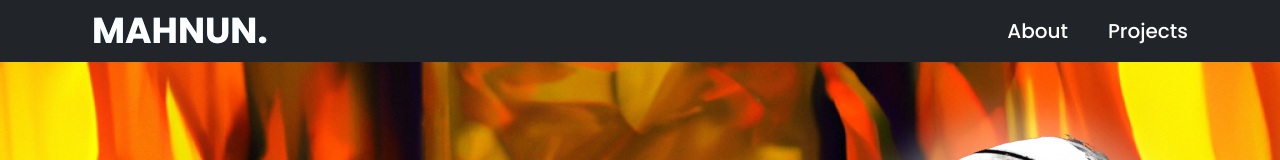
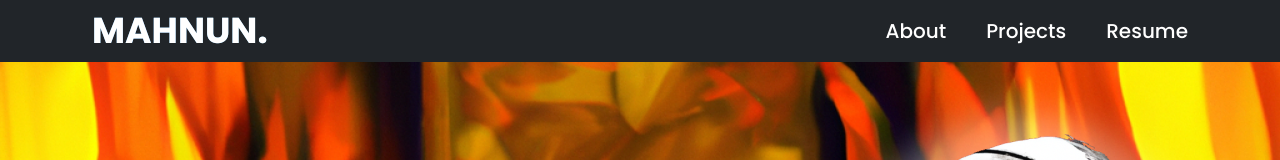
Before and after one commit to kaikaew13/portfolio, a React (Vite) app: page / in a window 1280 px wide. Shown: the top 160 px of the page. Built offline with nearby package versions, Linux system fonts and the light colour scheme; what tailwindcss-animation-delay would draw is missing.

Commit message:
add Resume link to navbar

```diff
--- a/src/components/Navbar.jsx
+++ b/src/components/Navbar.jsx
@@ -24,9 +24,10 @@ const Navbar = () => {
           </h3>
         </a>
         <ul className=' md:flex hidden'>
-          {navLinks.map((link, index) => (
+          {navLinks.map((link, index) =>
+            link.id !== 'resume' ? (
               <li key={link.id}>
-              <a href={`#${link.id}`}>
+                <a href={link.link}>
                   <h6
                     className={`nav-text text-secondary ${
                       index === navLinks.length - 1 ? '' : 'mr-10'
@@ -35,7 +36,19 @@ const Navbar = () => {
                   </h6>
                 </a>
               </li>
-          ))}
+            ) : (
+              <li key={link.id}>
+                <a href={link.link} target='_blank' rel='noopener noreferrer'>
+                  <h6
+                    className={`nav-text text-secondary ${
+                      index === navLinks.length - 1 ? '' : 'mr-10'
+                    }`}>
+                    {link.title}
+                  </h6>
+                </a>
+              </li>
+            )
+          )}
         </ul>
         <div className=' md:hidden flex cursor-pointer'>
           <img
@@ -57,9 +70,10 @@ const Navbar = () => {
           className=' w-[30px] mb-32 cursor-pointer'
           onClick={() => setOpenSidebar((prev) => !prev)}
         />
-        {navLinks.map((link) => (
+        {navLinks.map((link) =>
+          link.id !== 'resume' ? (
             <li key={link.id}>
-            <a href={`#${link.id}`}>
+              <a href={link.link}>
                 <h6
                   className={`nav-text text-secondary mb-6`}
                   onClick={() => setOpenSidebar((prev) => !prev)}>
@@ -67,7 +81,18 @@ const Navbar = () => {
                 </h6>
               </a>
             </li>
-        ))}
+          ) : (
+            <li key={link.id}>
+              <a href={link.link} target='_blank' rel='noopener noreferrer'>
+                <h6
+                  className={`nav-text text-secondary mb-6`}
+                  onClick={() => setOpenSidebar((prev) => !prev)}>
+                  {link.title}
+                </h6>
+              </a>
+            </li>
+          )
+        )}
       </ul>
       <div
         className={` ${
--- a/src/constants/index.js
+++ b/src/constants/index.js
@@ -23,10 +23,17 @@ export const navLinks = [
   {
     id: 'about',
     title: 'About',
+    link: '#about',
   },
   {
     id: 'projects',
     title: 'Projects',
+    link: '#projects',
+  },
+  {
+    id: 'resume',
+    title: 'Resume',
+    link: 'https://github.com/kaikaew13/kaikaew13/blob/main/Mahnun_resume.pdf',
   },
 ];
 
```
Lines whose indentation alone changed are shown as unchanged.
